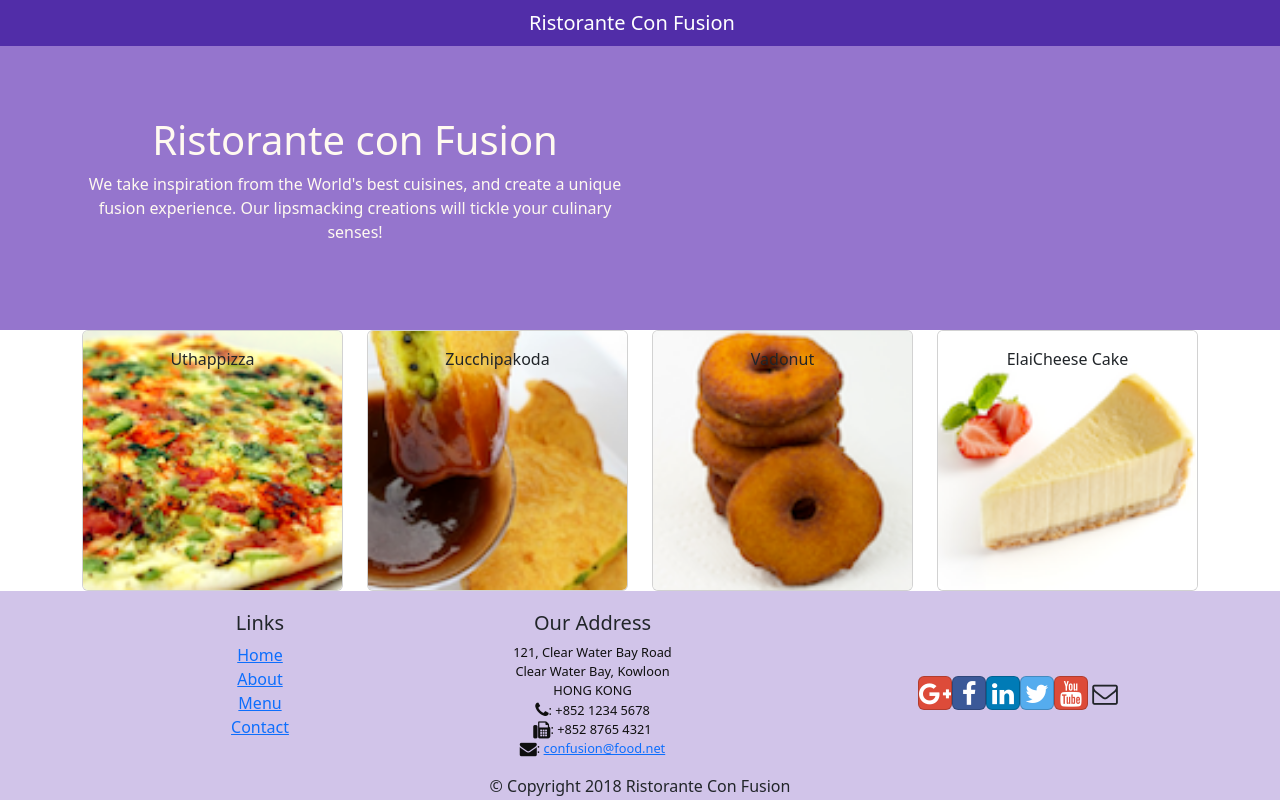
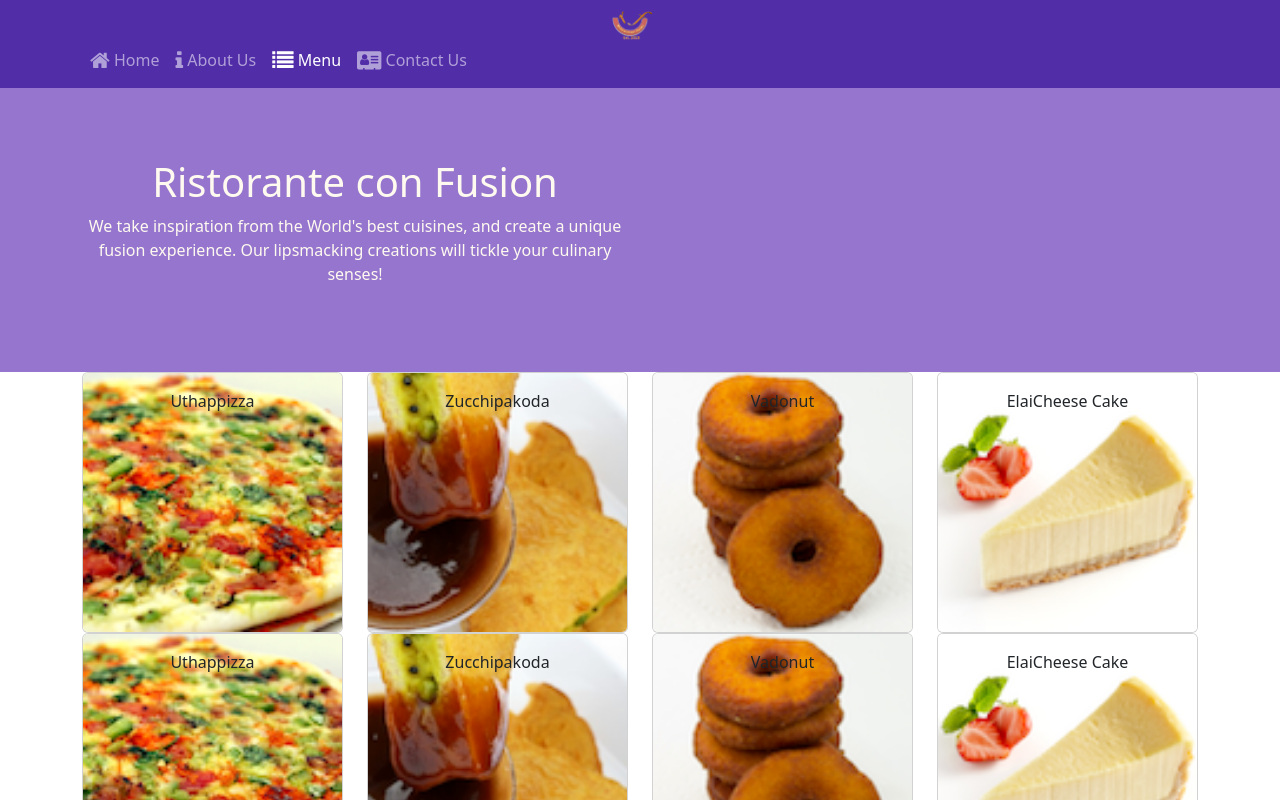
Before and after one commit to Theanhntp/my-app, a React (Create React App) app: page /menu in a window 1280 px wide. Shown: the top 800 px of the page. Built offline with nearby package versions, Linux system fonts and the light colour scheme.

Commit message:
React Router

```diff
--- a/package.json
+++ b/package.json
@@ -12,6 +12,7 @@
     "popper.js": "^1.16.1",
     "react": "^18.2.0",
     "react-dom": "^18.2.0",
+    "react-router-dom": "^5.2.0",
     "react-scripts": "5.0.1",
     "reactstrap": "^9.2.0",
     "web-vitals": "^2.1.4"
--- a/src/App.js
+++ b/src/App.js
@@ -3,13 +3,16 @@ import './App.css';
 import 'bootstrap/dist/css/bootstrap.min.css';
 import React, {Component} from 'react';
 import Main from './components/MainComponent';
+import { BrowserRouter } from 'react-router-dom';
 
 class App extends Component {
   render() {
     return (
+    <BrowserRouter>
       <div className="App">
         <Main />
       </div>
+    </BrowserRouter>
     );
   }
 }
--- a/src/components/FooterComponent.js
+++ b/src/components/FooterComponent.js
@@ -1,4 +1,5 @@
 import React from 'react';
+import { Link } from 'react-router-dom';
 
 function Footer(props) {
     return(
@@ -8,10 +9,10 @@ function Footer(props) {
                 <div className="col-4 offset-1 col-sm-2">
                     <h5>Links</h5>
                     <ul className="list-unstyled">
-                        <li><a href="#">Home</a></li>
-                        <li><a href="#">About</a></li>
-                        <li><a href="#">Menu</a></li>
-                        <li><a href="contactus.html">Contact</a></li>
+                    <li><Link to='/home'>Home</Link></li>
+                        <li><Link to='/aboutus'>About Us</Link></li>
+                        <li><Link to='/menu'>Menu</Link></li>
+                        <li><Link to='/contactus'>Contact Us</Link></li>
                     </ul>
                 </div>
                 <div className="col-7 col-sm-5">
--- a/src/components/HeaderComponent.js
+++ b/src/components/HeaderComponent.js
@@ -1,13 +1,46 @@
 import React, { Component } from 'react';
-import { Navbar, NavbarBrand } from 'reactstrap';
+import { Nav, Navbar, NavbarBrand, NavbarToggler, Collapse, NavItem, Jumbotron } from 'reactstrap';
+import { NavLink } from 'react-router-dom';
 
 class Header extends Component {
+  constructor(props) {
+      super(props);
+
+      this.toggleNav = this.toggleNav.bind(this);
+      this.state = {
+        isNavOpen: false
+      };
+    }
+
+    toggleNav() {
+      this.setState({
+        isNavOpen: !this.state.isNavOpen
+      });
+    }
+
   render() {
       return(
-    <React.Fragment>
-      <Navbar dark>
+          <div>
+              <Navbar dark expand="md">
                   <div className="container">
-            <NavbarBrand href="/">Ristorante Con Fusion</NavbarBrand>
+                      <NavbarToggler onClick={this.toggleNav} />
+                      <NavbarBrand className="mr-auto" href="/"><img src='assets/images/logo.png' height="30" width="41" alt='Ristorante Con Fusion' /></NavbarBrand>
+                      <Collapse isOpen={this.state.isNavOpen} navbar>
+                          <Nav navbar>
+                          <NavItem>
+                              <NavLink className="nav-link"  to='/home'><span className="fa fa-home fa-lg"></span> Home</NavLink>
+                          </NavItem>
+                          <NavItem>
+                              <NavLink className="nav-link" to='/aboutus'><span className="fa fa-info fa-lg"></span> About Us</NavLink>
+                          </NavItem>
+                          <NavItem>
+                              <NavLink className="nav-link"  to='/menu'><span className="fa fa-list fa-lg"></span> Menu</NavLink>
+                          </NavItem>
+                          <NavItem>
+                              <NavLink className="nav-link" to='/contactus'><span className="fa fa-address-card fa-lg"></span> Contact Us</NavLink>
+                          </NavItem>
+                          </Nav>
+                      </Collapse>
                   </div>
               </Navbar>
               <div className='jumbotron'>
@@ -20,8 +53,7 @@ class Header extends Component {
                       </div>
                   </div>
               </div>
-
-    </React.Fragment>
+          </div>
       );
   }
 }
--- /dev/null
+++ b/src/components/HomeComponent.js
@@ -0,0 +1,11 @@
+import React from 'react';
+
+function Home(props) {
+    return(
+      <div className="container">
+        <h4>Home</h4>
+      </div>
+    );
+}
+
+export default Home;
--- a/src/components/MainComponent.js
+++ b/src/components/MainComponent.js
@@ -1,10 +1,13 @@
 import React, { Component } from 'react';
 import { Navbar, NavbarBrand } from 'reactstrap';
+import { Switch, Route, Redirect } from 'react-router-dom';
+
 import Menu from './MenuComponent';
 import DishDetail from './DishdetailComponent';
 import { DISHES } from '../shared/dishes';
 import Header from './HeaderComponent';
 import Footer from './FooterComponent';
+import Home from './HomeComponent';
 
 class Main extends Component {
 
@@ -21,9 +24,20 @@ class Main extends Component {
   }
 
   render() {
+    const HomePage = () => {
+        return(
+            <Home
+            />
+        );
+    }
     return (
       <div>
         <Header />
+        <Switch>
+            <Route path='/home' component={HomePage} />
+            <Route exact path='/menu' component={() => <Menu dishes={this.state.dishes} />} />
+            <Redirect to="/home" />
+        </Switch>
         <Menu dishes={this.state.dishes} onClick={(dishId) => this.onDishSelect(dishId)} />
         <DishDetail dish={this.state.dishes.filter((dish) => dish.id === this.state.selectedDish)[0]} />
         <Footer />
--- a/src/components/MenuComponent.js
+++ b/src/components/MenuComponent.js
@@ -6,7 +6,7 @@ import DishDetail from './DishdetailComponent';
 function RenderMenuItem ({dish, onClick}) {
   return (
       <Card
-          onClick={() => onClick(dish.id)}>
+          >
           <CardImg width="100%" src={dish.image} alt={dish.name} />
           <CardImgOverlay>
               <CardTitle>{dish.name}</CardTitle>
```
Also changed, not shown: 1 other file (tests, documents, lock files or other folders). Lines whose indentation alone changed are shown as unchanged.
